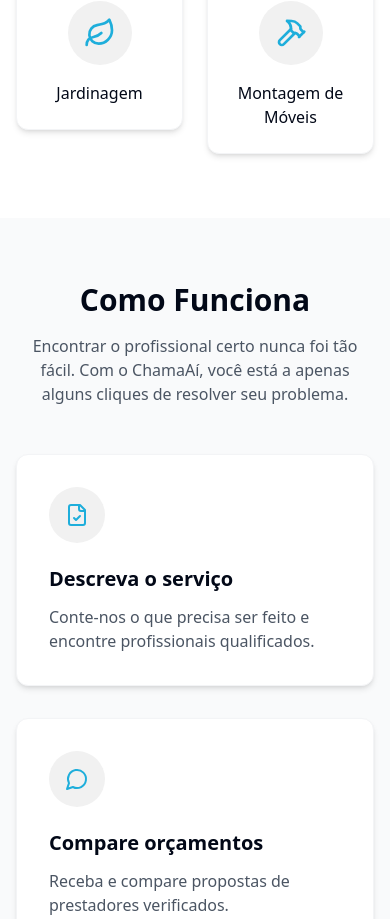
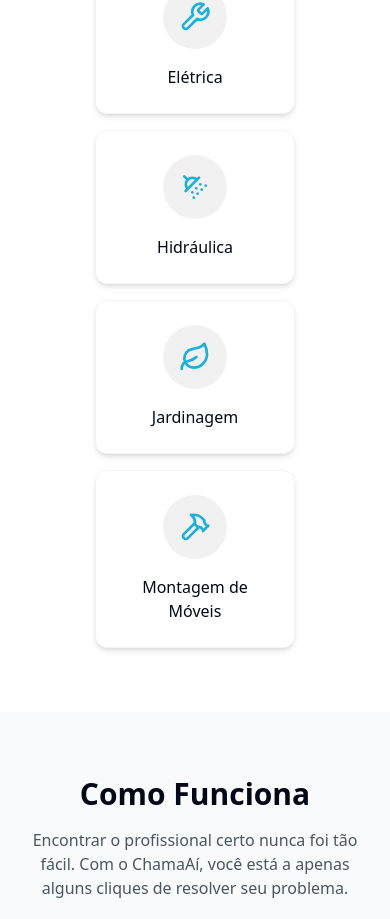
Before and after one commit to matheusmfarias/chamaai-service-connect, a React (Vite) app: page / in a window 390 px wide. Shown: the part 1078-1997 px from the top of the page. Built offline with nearby package versions, Linux system fonts and the light colour scheme.

Commit message:
feat: Add About Us link and improve responsiveness
Add an "About Us" link to the visitor header.
Adjust responsiveness on the Home screen, ensuring consistent card sizes and centering in the "Popular Categories" and "How It Works" sections.

```diff
--- a/src/components/Navbar.tsx
+++ b/src/components/Navbar.tsx
@@ -2,19 +2,14 @@
 import { useState, useEffect } from "react";
 import { Link, useLocation, useNavigate } from "react-router-dom";
 import { Button } from "@/components/ui/button";
-import { Input } from "@/components/ui/input";
 import { Menu, X } from "lucide-react";
 import { useAuth } from "@/contexts/AuthContext";
 import AuthenticatedNavbar from "./AuthenticatedNavbar";
 
 const Navbar = () => {
   const [mobileMenuOpen, setMobileMenuOpen] = useState(false);
-  const [searchOpen, setSearchOpen] = useState(false);
   const { user, signOut } = useAuth();
   const location = useLocation();
-  const navigate = useNavigate();
-
-  const isDashboard = location.pathname.startsWith("/dashboard");
 
   useEffect(() => {
     if (user && location.pathname === "/") {
@@ -26,6 +21,7 @@ const Navbar = () => {
     { name: "Início", path: "/" },
     { name: "Categorias", path: "/categorias" },
     { name: "Como Funciona", path: "/como-funciona" },
+    { name: "Sobre nós", path: "/sobre" },
   ];
 
   return (
--- a/src/components/home/CategoriesSection.tsx
+++ b/src/components/home/CategoriesSection.tsx
@@ -47,7 +47,7 @@ const CategoriesSection = () => {
       <div className="container-custom">
         <h2 className="text-3xl font-bold text-center mb-12">Categorias Populares</h2>
         <motion.div
-          className="grid grid-cols-2 md:grid-cols-3 lg:grid-cols-5 gap-6 justify-center"
+          className="grid grid-cols-1 sm:grid-cols-2 md:grid-cols-3 lg:grid-cols-6 gap-4 justify-items-center"
           variants={staggerContainer}
         >
           {serviceCategories.map((category, index) => (
@@ -55,13 +55,14 @@ const CategoriesSection = () => {
               key={index}
               variants={fadeIn}
               transition={{ delay: index * 0.1 }}
+              className="w-full max-w-[200px]"
             >
-              <Link to={category.path} className="flex justify-center">
-                <div className="flex flex-col items-center p-6 bg-white rounded-lg shadow-md border border-gray-100 card-hover text-center w-full max-w-[200px]">
+              <Link to={category.path} className="block h-full">
+                <div className="flex flex-col items-center p-6 bg-white rounded-lg shadow-md border border-gray-100 hover:shadow-lg transition-all duration-200 h-full">
                   <div className="bg-chamaai-lightgray p-4 rounded-full mb-4">
                     <category.icon className="w-8 h-8 text-chamaai-blue" />
                   </div>
-                  <h3 className="font-medium">{category.name}</h3>
+                  <h3 className="font-medium text-center">{category.name}</h3>
                 </div>
               </Link>
             </motion.div>
--- a/src/components/home/HowItWorksSection.tsx
+++ b/src/components/home/HowItWorksSection.tsx
@@ -58,7 +58,7 @@ const HowItWorksSection = () => {
           </motion.p>
 
           <motion.div
-            className="grid grid-cols-1 md:grid-cols-3 gap-8"
+            className="grid grid-cols-1 sm:grid-cols-2 md:grid-cols-3 gap-6 justify-items-center"
             variants={staggerContainer}
           >
             {howItWorks.map((step, index) => (
@@ -66,9 +66,10 @@ const HowItWorksSection = () => {
                 key={index}
                 variants={fadeIn}
                 transition={{ delay: index * 0.1 }}
+                className="w-full max-w-[350px]"
               >
-                <div className="bg-white p-8 rounded-lg shadow-md border border-gray-100 card-hover">
-                  <div className="bg-chamaai-lightgray p-4 rounded-full inline-block mb-4">
+                <div className="bg-white p-8 rounded-lg shadow-md border border-gray-100 h-full flex flex-col">
+                  <div className="bg-chamaai-lightgray p-4 rounded-full inline-block mb-4 self-start">
                     <step.icon className="w-6 h-6 text-chamaai-blue" />
                   </div>
                   <h3 className="text-xl font-semibold mb-3">{step.title}</h3>
```
